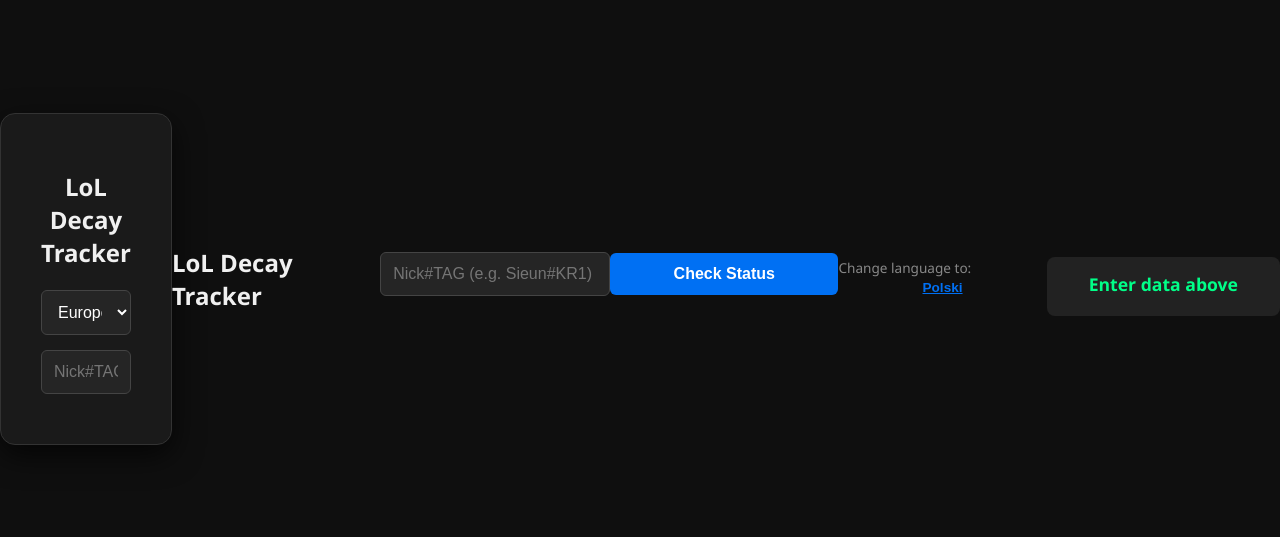
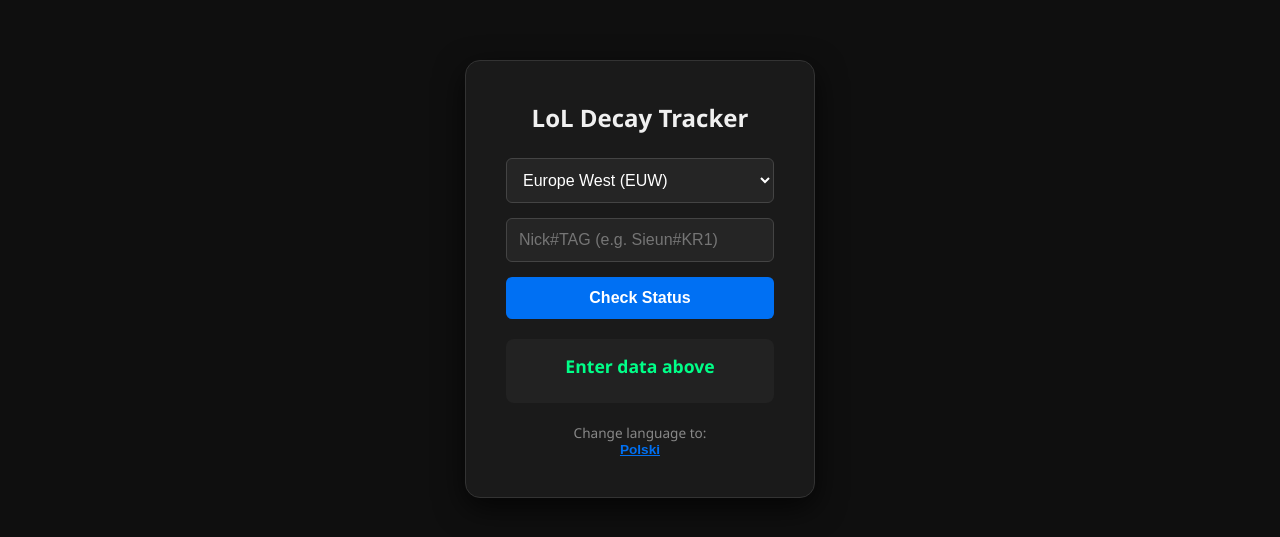
Before and after one commit to jqn17/lol-decay-tracker, a website: page decaytracker.html in a window 1280 px wide. Shown: the part 121-658 px from the top of the page. Drawn offline with Linux system fonts and the light colour scheme.

Commit message:
Update decaytracker.html

```diff
--- a/decaytracker.html
+++ b/decaytracker.html
@@ -9,7 +9,7 @@
             display: flex;
             align-items: center;
             justify-content: center;
-        height: 100vh;
+            min-height: 100vh;
             background: #0f0f0f;
             color: white;
             margin: 0;
@@ -25,29 +25,31 @@
             width: 350px;
             display: flex;
             flex-direction: column;
-        align-items: center;
-        gap: 5px; /* Mniejszy odstęp, bo elementy mają własne marginesy */
+            box-sizing: border-box;
         }
 
-    h1 { font-size: 1.5rem; margin-bottom: 1rem; color: #f0f0f0; width: 100%; }
+        h1 {
+            font-size: 1.5rem;
+            margin: 0 0 1.5rem 0;
+            color: #f0f0f0;
+        }
 
-    /* Ujednolicenie select, input i button, żeby miały tę samą szerokość */
         select, input, button {
             box-sizing: border-box;
             width: 100%;
             padding: 12px;
             border-radius: 6px;
             font-size: 1rem;
-        margin-bottom: 10px;
+            margin-bottom: 15px;
+            display: block; /* Wymusza bycie w nowej linii */
         }
 
         select, input {
             border: 1px solid #444;
             background: #252525;
             color: white;
+            outline: none;
         }
-
-    select { cursor: pointer; }
 
         button {
             background: #0070f3;
@@ -56,16 +58,16 @@
             cursor: pointer;
             font-weight: bold;
             transition: background 0.3s;
+            margin-bottom: 0;
         }
 
         button:disabled { background: #555; cursor: not-allowed; }
 
         #result {
-        margin-top: 15px;
+            margin-top: 20px;
             padding: 15px;
             border-radius: 8px;
             background: #222;
-        min-height: 50px;
             display: flex;
             flex-direction: column;
             align-items: center;
@@ -74,13 +76,12 @@
         }
 
         #rankText { font-weight: bold; color: #00ff88; font-size: 1.1rem; }
-    #decayText { color: #aaa; font-size: 0.9rem; margin-top: 5px; text-align: center; }
+        #decayText { color: #aaa; font-size: 0.9rem; margin-top: 10px; text-align: center; line-height: 1.4; }
 
         .lang-container {
-        margin-top: 5px;
+            margin-top: 20px;
             font-size: 0.85rem;
             color: #888;
-        width: 100%;
         }
 
         .lang-link {
@@ -96,6 +97,7 @@
     </style>
 </head>
 <body>
+
 <div class="card">
     <h1 id="title">LoL Decay Tracker</h1>
 
@@ -106,19 +108,17 @@
     </select>
 
     <input type="text" id="fullRiotId" placeholder="Nick#TAG" onkeypress="if(event.key==='Enter') checkDecay()">
+
+    <button id="checkBtn" onclick="checkDecay()">Check Status</button>
+
+    <div id="result">
+        <div id="rankText">Enter data above</div>
+        <div id="decayText"></div>
     </div>
-    <h1 id="title">LoL Decay Tracker</h1>
-    <input type="text" id="fullRiotId" placeholder="Nick#TAG (e.g. Sieun#KR1)" onkeypress="if(event.key==='Enter') checkDecay()">
-    <button id="checkBtn" onclick="checkDecay()">Check Status</button>
 
     <div class="lang-container">
         <span id="langLabel">Change language to:</span>
         <button class="lang-link" onclick="toggleLang()" id="langBtn">Polski</button>
-    </div>
-
-    <div id="result">
-        <div id="rankText">Enter data above</div>
-        <div id="decayText"></div>
     </div>
 </div>
 
@@ -135,7 +135,7 @@
             error: "Error: ",
             formatError: "Error: Use Nick#Tag format",
             last: "Last game: ",
-                daysAgo: " d. ago",
+            daysAgo: " ago",
             bank: " | Bank: ",
             playBefore: "Play before: ",
             langLabel: "Change language to: ",
@@ -150,7 +150,7 @@
             error: "Błąd: ",
             formatError: "Błąd: Użyj formatu Nick#Tag",
             last: "Ostatnio: ",
-                daysAgo: " d. temu",
+            daysAgo: " temu",
             bank: " | Zapas: ",
             playBefore: "Zagraj przed: ",
             langLabel: "Zmień język na: ",
@@ -166,9 +166,8 @@
         document.getElementById('langLabel').innerText = t.langLabel;
         document.getElementById('langBtn').innerText = t.langNext;
 
-            // Logika odświeżania tekstu w result
         const rankDiv = document.getElementById('rankText');
-            if (rankDiv.innerText === texts.en.init || rankDiv.innerText === texts.pl.init) {
+        if (rankDiv.innerText.includes("Enter") || rankDiv.innerText.includes("Wpisz")) {
             rankDiv.innerText = t.init;
         }
     }
@@ -183,6 +182,7 @@
         const btn = document.getElementById('checkBtn');
         const t = texts[currentLang];
         const fullId = document.getElementById('fullRiotId').value.trim();
+        const region = document.getElementById('region').value;
         const rankDiv = document.getElementById('rankText');
         const decayDiv = document.getElementById('decayText');
         const resultDiv = document.getElementById('result');
@@ -201,8 +201,6 @@
 
         try {
             const [name, tag] = fullId.split('#');
-                // Wewnątrz funkcji checkDecay() zmień linijkę z fetch:
-                const region = document.getElementById('region').value;
             const response = await fetch(`/api/check?name=${encodeURIComponent(name)}&tag=${encodeURIComponent(tag)}&region=${region}`);
             const data = await response.json();
 
@@ -211,7 +209,6 @@
             } else {
                 rankDiv.innerText = data.rank;
 
-                    // 1. Obliczamy różnicę czasu od ostatniego meczu (ile minęło)
                 const isApex = data.rank.includes("MASTER") || data.rank.includes("GRANDMASTER") || data.rank.includes("CHALLENGER");
                 const maxDays = isApex ? 14 : 28;
                 const lastGameTs = data.deadline - (maxDays * 86400000);
@@ -220,35 +217,29 @@
                 const dPassed = Math.floor(diffMs / 86400000);
                 const hPassed = Math.floor((diffMs % 86400000) / 3600000);
 
-                    // 2. Obliczamy ile DOKŁADNIE zostało zapasu (ile zostało)
                 const msLeft = data.deadline - Date.now();
                 const dLeft = Math.floor(msLeft / 86400000);
                 const hLeft = Math.floor((msLeft % 86400000) / 3600000);
 
-                    // 3. Formatujemy datę deadline'u dla użytkownika
                 const date = new Date(data.deadline);
                 const dateStr = date.toLocaleDateString(currentLang === 'pl' ? 'pl-PL' : 'en-GB');
                 const timeStr = date.toLocaleTimeString(currentLang === 'pl' ? 'pl-PL' : 'en-GB', {hour: '2-digit', minute:'2-digit'});
 
-                    // 4. Wyświetlamy wszystko z godzinami
                 decayDiv.innerHTML = `
                     <div>${t.last}${dPassed}d ${hPassed}h ${t.daysAgo}${t.bank}${dLeft}d ${hLeft}h</div>
                     <div style="color: #ff4d4d; margin-top: 10px; font-weight: bold;">${t.playBefore}${dateStr} ${timeStr}</div>
                 `;
 
-                    // Dodanie ikony (zostaje bez zmian)
                 const tier = data.rank.split(' ')[0].toLowerCase();
                 const img = document.createElement('img');
                 img.id = 'rankIcon';
                 img.src = `/assets/${tier}.png`;
-                    img.style.width = '160px';
-                    img.style.height = '160px';
-                    img.style.objectFit = 'contain';
+                img.style.width = '140px';
                 img.style.marginBottom = '10px';
                 resultDiv.insertBefore(img, rankDiv);
             }
         } catch (e) {
-                rankDiv.innerText = t.error + "Server connection";
+            rankDiv.innerText = t.error + "Connection error";
         } finally {
             setTimeout(() => {
                 btn.disabled = false;
@@ -257,7 +248,8 @@
         }
     }
 
-        updateUI(); // Inicjalizacja języka na start
+    updateUI();
 </script>
+
 </body>
 </html>
```
Lines whose indentation alone changed are shown as unchanged.
